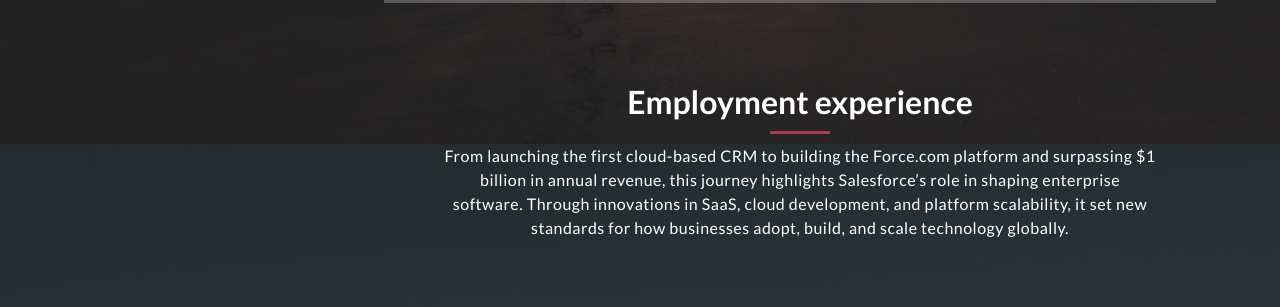
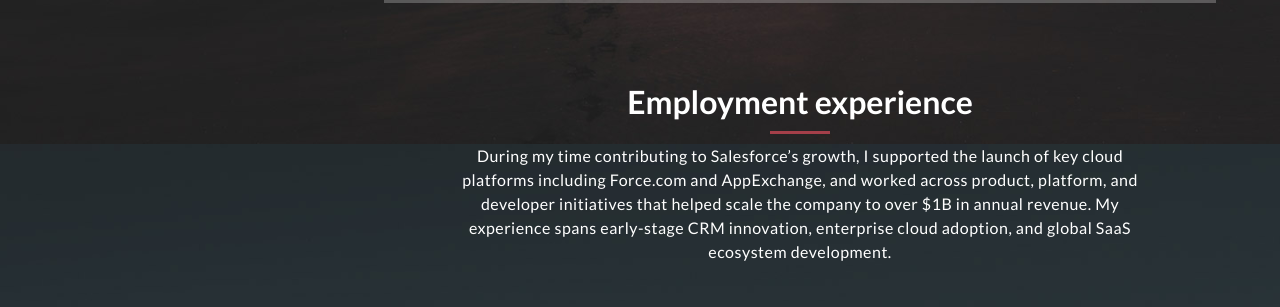
Before and after one commit to LunaFu1/qingshihuang, a plain HTML site: page index.html in a window 1280 px wide. Shown: the part 2256-2563 px from the top of the page. Drawn offline with Linux system fonts and the light colour scheme.

Commit message:
Add files via upload

```diff
--- a/index.html
+++ b/index.html
@@ -177,7 +177,7 @@
       <h2>Employment experience</h2>
       <div class="line-dec"></div>
       <span>
-        From launching the first cloud-based CRM to building the Force.com platform and surpassing $1 billion in annual revenue, this journey highlights Salesforce’s role in shaping enterprise software. Through innovations in SaaS, cloud development, and platform scalability, it set new standards for how businesses adopt, build, and scale technology globally.
+        During my time contributing to Salesforce’s growth, I supported the launch of key cloud platforms including Force.com and AppExchange, and worked across product, platform, and developer initiatives that helped scale the company to over $1B in annual revenue. My experience spans early-stage CRM innovation, enterprise cloud adoption, and global SaaS ecosystem development.
       </span>
     </div>
     <div class="row">
```
